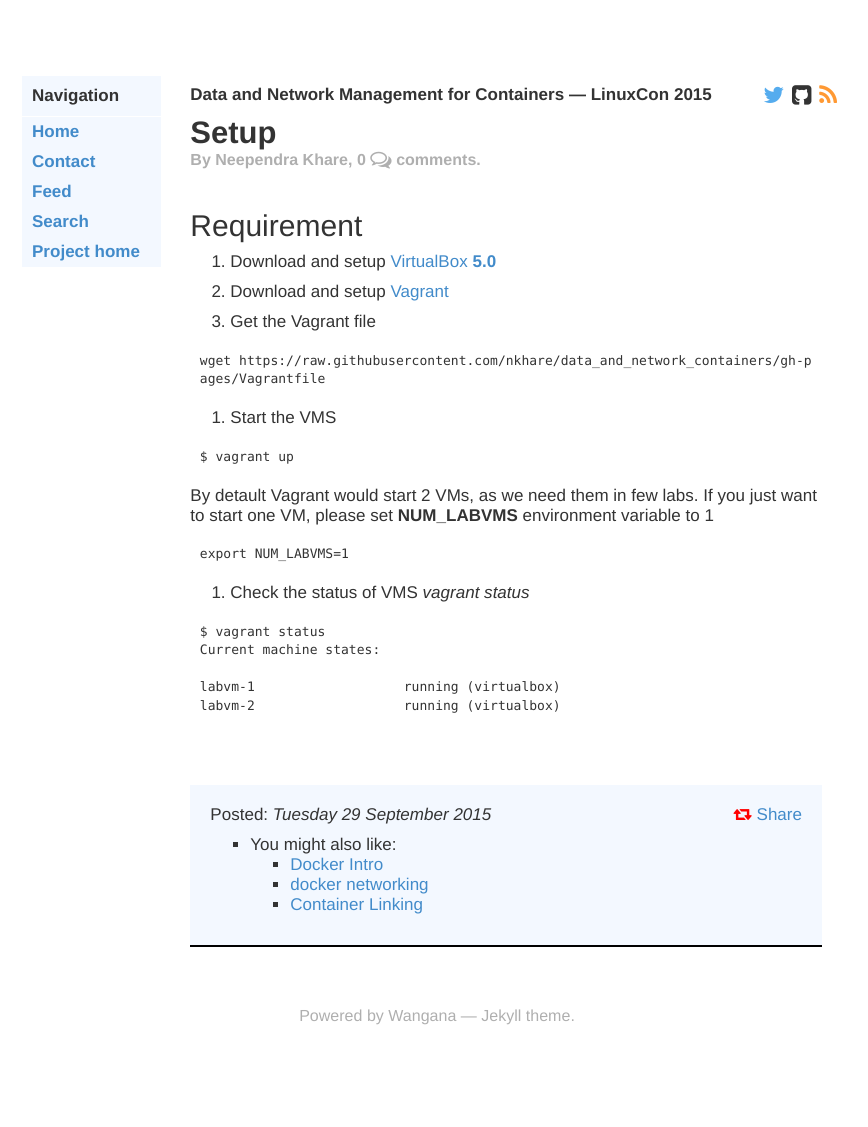
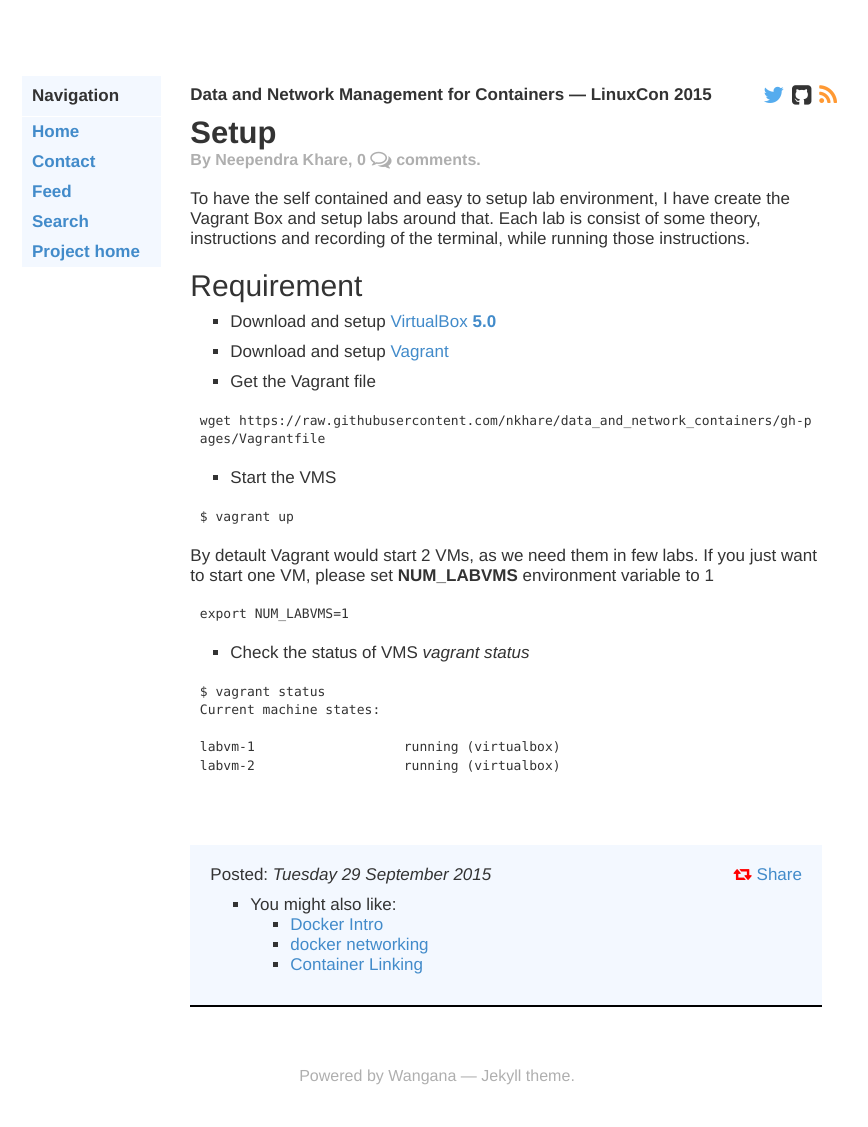
Before and after one commit to nkhare/data_and_network_containers, a Jekyll site: the page built from _posts/2015-09-29-Setup.markdown, in a window 1280 px wide. Shown: the whole page, without its empty margins (203-1071 px from the left). Built offline with Jekyll 4.4.1, drawn with Linux system fonts in a browser that asks for light colours; some web fonts are replaced; Markdown is read by kramdown in place of the engine named in the settings; comment, search, counter and statistics services are not loaded; before the commit the page ends 1067 px from its top, so only the background shows below that.

Commit message:
updated Setup

````diff
--- a/_posts/2015-09-29-Setup.markdown
+++ b/_posts/2015-09-29-Setup.markdown
@@ -3,23 +3,24 @@ layout: post
 date: 2015-09-29
 comments: true
 archive: false
-title: OverLay Network
 title: Setup
 ---
 
+To have the self contained and easy to setup lab environment, I have create the Vagrant Box and setup labs around that. Each lab is consist of some theory, instructions and recording of the terminal, while running those instructions.
+
 ## Requirement
 
-1. Download and setup [VirtualBox **5.0**](https://www.virtualbox.org/wiki/Downloads)
+- Download and setup [VirtualBox **5.0**](https://www.virtualbox.org/wiki/Downloads)
 
-2. Download and setup [Vagrant](https://www.vagrantup.com/downloads.html)
+- Download and setup [Vagrant](https://www.vagrantup.com/downloads.html)
 
-3. Get the Vagrant file
+- Get the Vagrant file
 
 ```
 wget https://raw.githubusercontent.com/nkhare/data_and_network_containers/gh-pages/Vagrantfile
 ```
 
-4. Start the VMS
+- Start the VMS
 
 ```
 $ vagrant up
````
Also changed, not shown: other parts of _posts/2015-09-29-Setup.markdown (+1 -1 lines).
